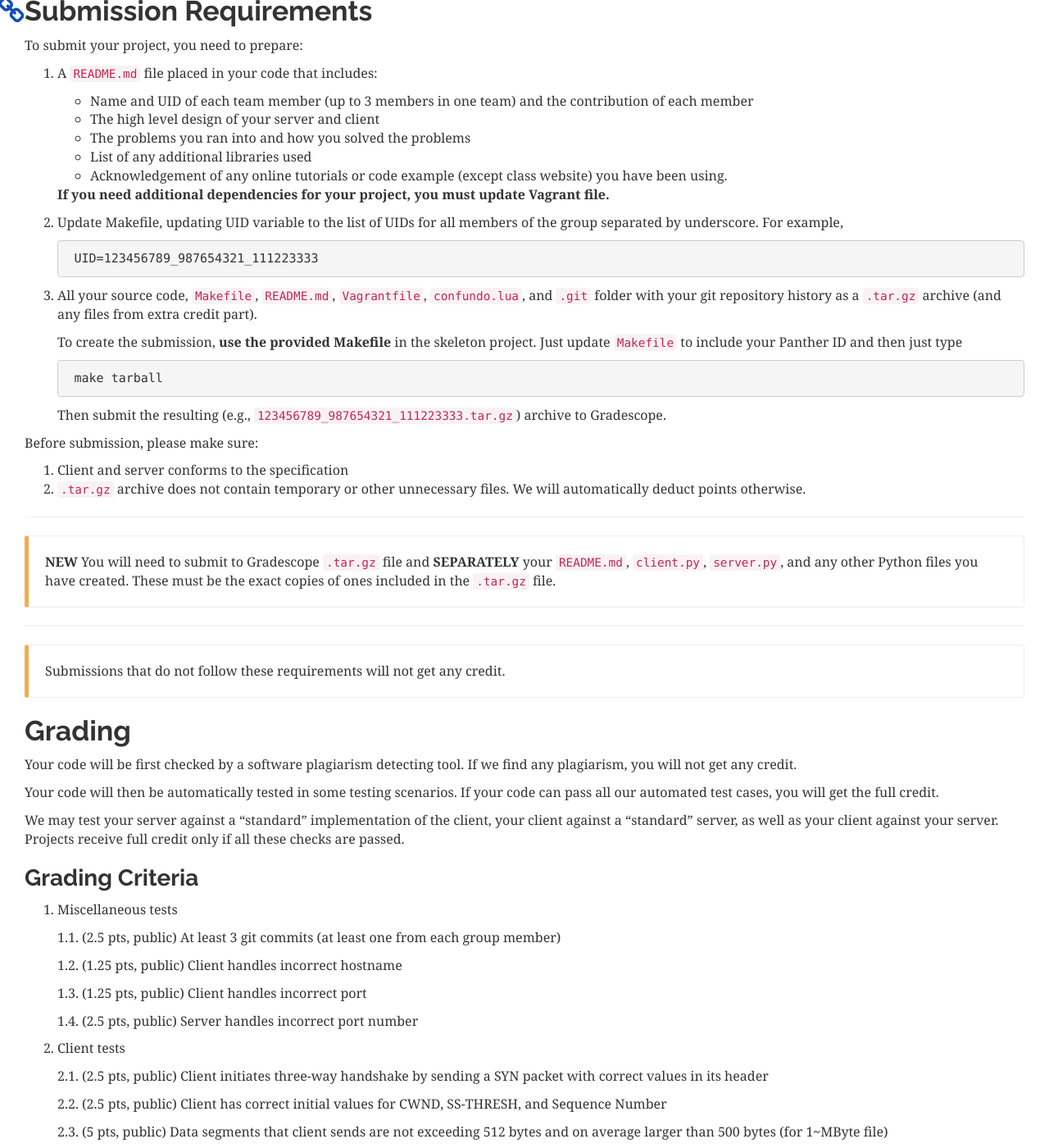
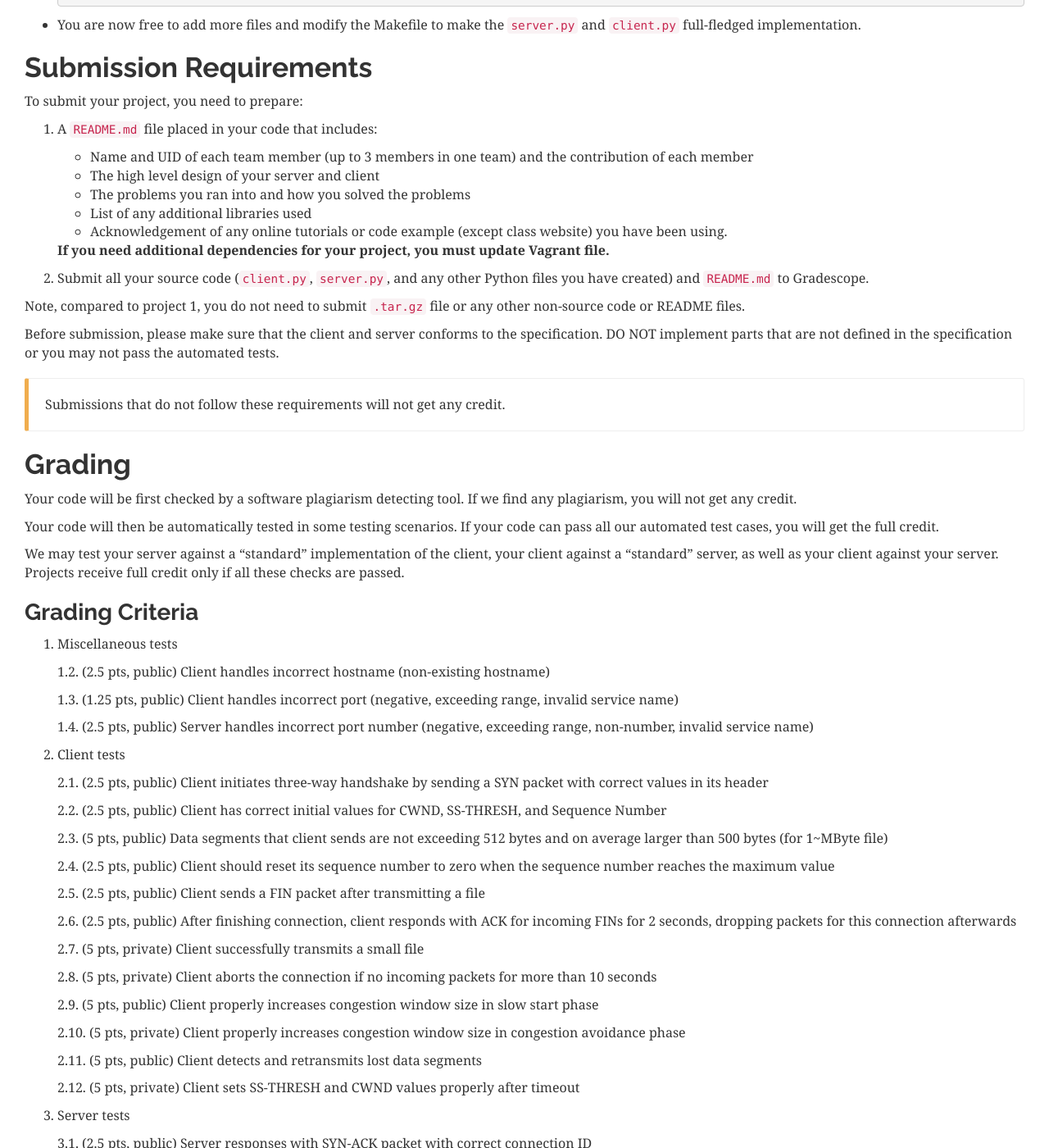
Before and after one commit to aa-fiu-classes/cnt-4713-web, a Jekyll site: the page built from project-2.md, in a window 1280 px wide and 1400 px high, scrolled down 9775 px. Shown: the whole window at 82% size. Built offline with Jekyll 4.4.1, drawn with Linux system fonts in a browser that asks for light colours; nearby versions of some CDN libraries; some of the changed text lies outside the part shown.

Commit message:
Update project 2

```diff
--- a/project-2.md
+++ b/project-2.md
@@ -156,13 +157,13 @@ For example, the command below should start the server listening on port `5000`
 
 - The server must assume an error if no data is received from the client for over 10 seconds.  It should abort the connection and write a single `ERROR` string into the corresponding file.
 
-- The server should be able to accept and save files up to 100 MiB
+- The server should be able to accept and save files up to 100 MiB.  **This requirement in no way implies that your client should not support larger files! It just ensures to ensure that you considered large files that may not fit in RAM.**
 
 ### Client Application Specification
 
 The client application MUST be written in `client.py` file (you are allowed to create other `.py` files and modules), accepting three command-line arguments:
 
-    $ ./client.py <HOSTNAME-OR-IP> <PORT> <FILENAME>
+    $ python3 ./client.py <HOSTNAME-OR-IP> <PORT> <FILENAME>
 
 - `<HOSTNAME-OR-IP>`: hostname or IP address of the server to connect (send UDP datagrams)
 - `<PORT>`: port number of the server to connect (send UDP datagrams)
@@ -229,7 +230,7 @@ For example, the command below should result in connection to a server on the sa
                   close
                 connection
 
-- Client should support transfer of files that are up to `100 MiB`.
+- Client should support transfer of files that are up to `100 MiB`. **This requirement in no way implies that your client should not support larger files! It just ensures to ensure that you considered large files that may not fit in RAM.**
 
 - Whenever client receives no packets from server for more than `10 seconds`, it should abort the connection (close socket and exit with non-zero code)
 
@@ -418,7 +419,7 @@ You can easily create an image in your favourite virtualization engine (VirtualB
         $ vagrant ssh
         vagrant@client:~$ cd /vagrant
         vagrant@client:/vagrant$ ls -a
-        .  ..  client.py  confundo.lua  .gitignore  Makefile  README.md  server.py  .vagrant  Vagrantfile
+        .  ..  client.py  confundo.lua  .gitignore  README.md  server.py  .vagrant  Vagrantfile
 
 * You are now free to add more files and modify the Makefile to make the `server.py` and `client.py` full-fledged implementation.
 
@@ -436,30 +437,12 @@ To submit your project, you need to prepare:
 
     **If you need additional dependencies for your project, you must update Vagrant file.**
 
-1. Update Makefile, updating UID variable to the list of UIDs for all members of the group separated by underscore.  For example,
+1. Submit all your source code (`client.py`, `server.py`, and any other Python files you have created) and `README.md` to Gradescope.
 
-        UID=123456789_987654321_111223333
+Note, compared to project 1, you do not need to submit `.tar.gz` file or any other non-source code or README files.
 
-1. All your source code, `Makefile`, `README.md`, `Vagrantfile`, `confundo.lua`, and `.git` folder with your git repository history as a `.tar.gz` archive (and any files from extra credit part).
-
-    To create the submission, **use the provided Makefile** in the skeleton project.  Just update `Makefile` to include your Panther ID and then just type
-
-        make tarball
-
-    Then submit the resulting (e.g., `123456789_987654321_111223333.tar.gz`) archive to Gradescope.
-
-Before submission, please make sure:
-
-1. Client and server conforms to the specification
-2. `.tar.gz` archive does not contain temporary or other unnecessary files.  We will automatically deduct points otherwise.
-
----
-
-**NEW** You will need to submit to Gradescope `.tar.gz` file and **SEPARATELY** your `README.md`, `client.py`, `server.py`, and any other Python files you have created.
-These must be the exact copies of ones included in the `.tar.gz` file.
-{: class="bs-callout bs-callout-warning" }
-
----
+Before submission, please make sure that the client and server conforms to the specification.
+DO NOT implement parts that are not defined in the specification or you may not pass the automated tests.
 
 Submissions that do not follow these requirements will not get any credit.
 {: class="bs-callout bs-callout-warning" }
@@ -476,13 +459,11 @@ We may test your server against a "standard" implementation of the client, your
 
 1. Miscellaneous tests
 
-    1.1. (2.5 pts, public) At least 3 git commits (at least one from each group member)
+    1.2. (2.5 pts, public) Client handles incorrect hostname (non-existing hostname)
 
-    1.2. (1.25 pts, public) Client handles incorrect hostname
+    1.3. (1.25 pts, public) Client handles incorrect port (negative, exceeding range, invalid service name)
 
-    1.3. (1.25 pts, public) Client handles incorrect port
-
-    1.4. (2.5 pts, public) Server handles incorrect port number
+    1.4. (2.5 pts, public) Server handles incorrect port number (negative, exceeding range, non-number, invalid service name)
 
 2. Client tests
 
```
Also changed, not shown: other parts of project-2.md (+17 -16 lines).
